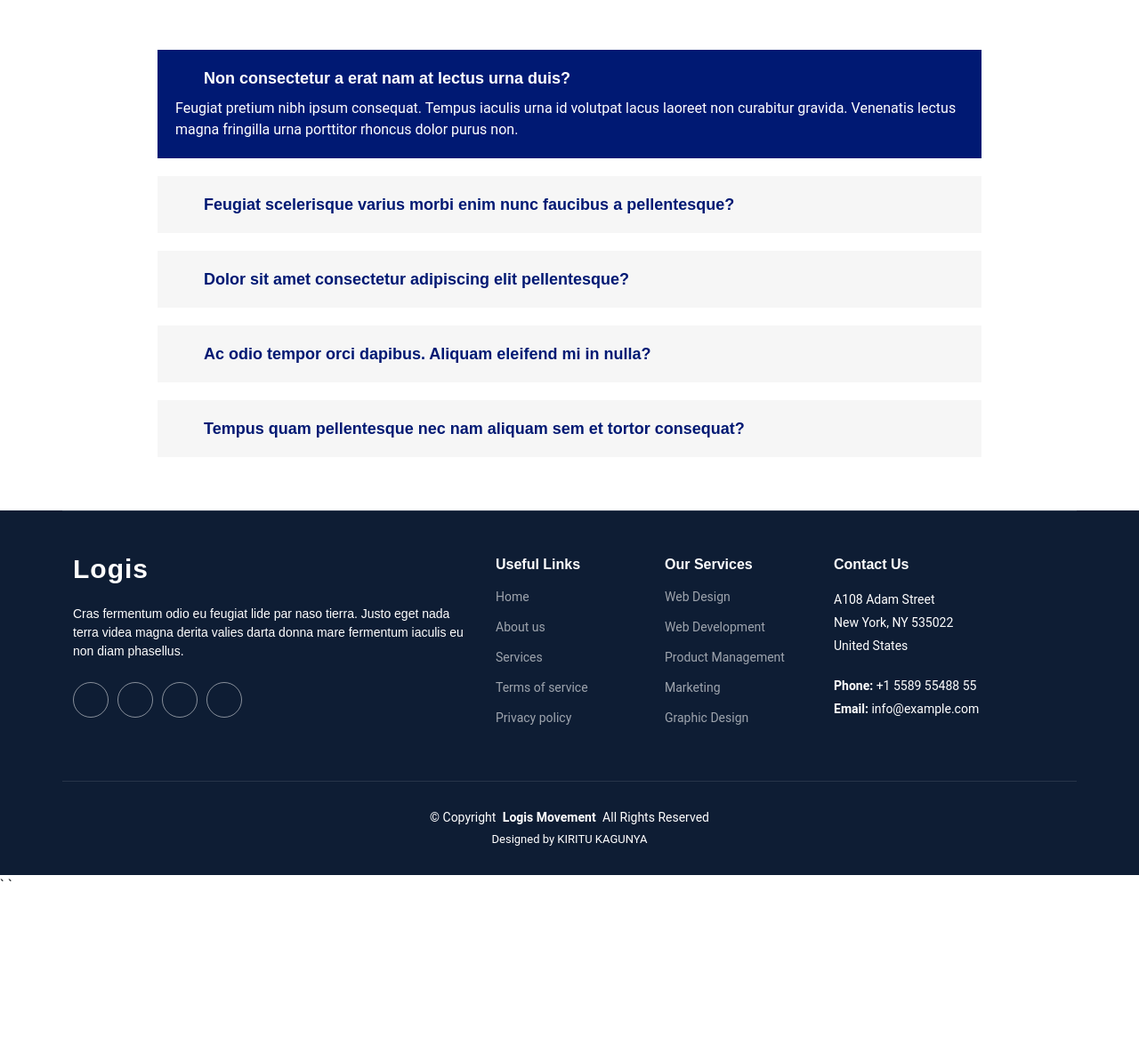
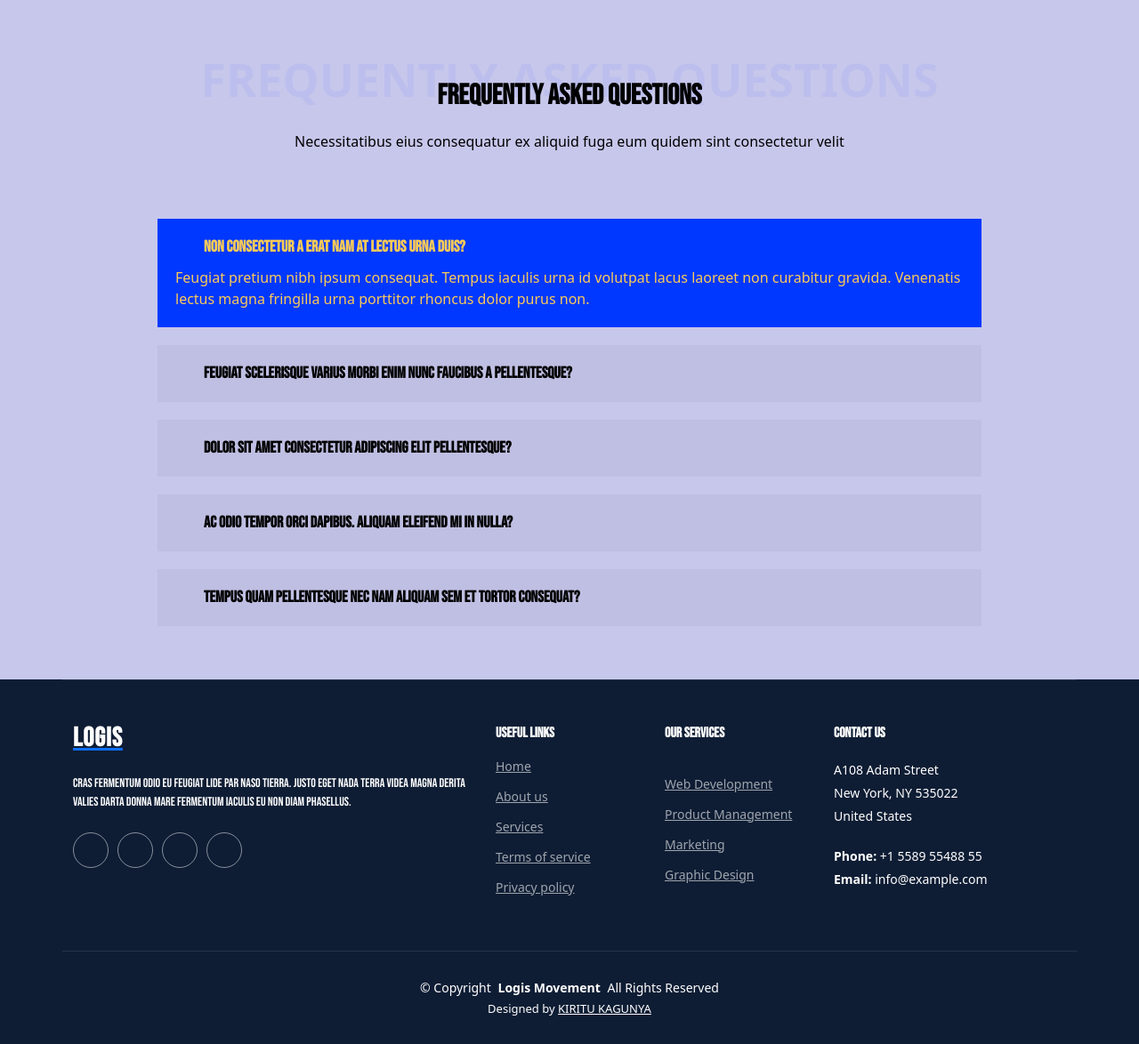
Before and after one commit to kiritu274/logis, a Django app: page /trade/about/ in a window 1280 px wide. Shown: the part 3815-4989 px from the top of the page at 89% size. Before the commit the page ends 4806 px from the top, so only its background shows below. Run offline with Django 5.2, Linux system fonts and the light colour scheme; some libraries are stand-ins or nearby versions.

Commit message:
third commit

```diff
--- a/static/style/style.css
+++ b/static/style/style.css
@@ -1,28 +1,33 @@
 
 :root {
-  --default-font: "Roboto",  system-ui, -apple-system, "Segoe UI", Roboto, "Helvetica Neue", Arial, "Noto Sans", "Liberation Sans", sans-serif, "Apple Color Emoji", "Segoe UI Emoji", "Segoe UI Symbol", "Noto Color Emoji";
-  --heading-font: "Poppins",  sans-serif;
-  --nav-font: "Poppins",  sans-serif;
+  --default-font: "Roboto",  system-ui, -apple-system, "Segoe UI", Roboto,
+  "Helvetica Neue", Arial, "Noto Sans", "Liberation Sans", sans-serif,
+  "Apple Color Emoji", "Segoe UI Emoji", "Segoe UI Symbol", "Noto Color Emoji";
+   --heading-font:"Bebas Neue", sans-serif;
+    --nav-font: "Roboto condensed", sans-serif;
+    --heading-weight: 2700;
+    --nav-weight: 700;
+
 }
 
 /* Global Colors - The following color variables are used throughout the website. Updating them here will change the color scheme of the entire website */
 :root {
-  --background-color: #ffffff; /* Background color for the entire website, including individual sections */
-  --default-color: #212529; /* Default color used for the majority of the text content across the entire website */
-  --heading-color: #001973; /* Color for headings, subheadings and title throughout the website */
-  --accent-color: rgba(30, 29, 28, 0.17); /* Accent color that represents your brand on the website. It's used for buttons, links, and other elements that need to stand out */
+  --background-color: #c7c7ec; /* Background color for the entire website, including individual sections */
+  --default-color: #000000; /* Default color used for the majority of the text content across the entire website */
+  --heading-color: #0038ff; /* Color for headings, subheadings and title throughout the website */
+  --accent-color: rgb(181, 136, 18); /* Accent color that represents your brand on the website. It's used for buttons, links, and other elements that need to stand out */
   --surface-color: #ffffff; /* The surface color is used as a background of boxed elements within sections, such as cards, icon boxes, or other elements that require a visual separation from the global background. */
-  --contrast-color: #ffffff; /* Contrast color for text, ensuring readability against backgrounds of accent, heading, or default colors. */
+  --contrast-color: #faca58; /* Contrast color for text, ensuring readability against backgrounds of accent, heading, or default colors. */
 }
 
 /* Nav Menu Colors - The following color variables are used specifically for the navigation menu. They are separate from the global colors to allow for more customization options */
 :root {
-  --nav-color: rgb(234, 236, 239);  /* The default color of the main navmenu links */
-  --nav-hover-color: #ffffff; /* Applied to main navmenu links when they are hovered over or active */
-  --nav-mobile-background-color: rgb(241, 244, 252); /* Used as the background color for mobile navigation menu */
+  --nav-color: rgb(255, 255, 255);  /* The default color of the main navmenu links */
+  --nav-hover-color: #faca58; /* Applied to main navmenu links when they are hovered over or active */
+  --nav-mobile-background-color:#faca58 ; /* Used as the background color for mobile navigation menu */
   --nav-dropdown-background-color: #ffffff; /* Used as the background color for dropdown items that appear when hovering over primary navigation items */
   --nav-dropdown-color: #212529; /* Used for navigation links of the dropdown items in the navigation menu. */
-  --nav-dropdown-hover-color: #0d42ff; /* Similar to --nav-hover-color, this color is applied to dropdown navigation links when they are hovered over. */
+  --nav-dropdown-hover-color: #faca58; /* Similar to --nav-hover-color, this color is applied to dropdown navigation links when they are hovered over. */
 }
 
 /* Color Presets - These classes override global colors when applied to any section or element, providing reuse of the sam color scheme. */
--- a/trade/templates/about.html
+++ b/trade/templates/about.html
@@ -7,11 +7,13 @@
     <!-- Page Title -->
     <div class="page-title dark-background" data-aos="fade" style="background-image: url(assets/img/page-title-bg.jpg);">
       <div class="container position-relative">
-        <h1>About</h1>
-        <p>Esse dolorum voluptatum ullam est sint nemo et est ipsa porro placeat quibusdam quia assumenda numquam molestias.</p>
+        <h1>About Us</h1>
+        <p>We specialize in local and international relocations. Hamburg Movers is a privately held firm
+          committed to excellence through providing relocations, transportation, warehousing,
+          expatriate mobility services and logistics services efficiently.</p>
         <nav class="breadcrumbs">
           <ol>
-            <li><a href="index.html">Home</a></li>
+            <li><a href="{% url 'index' %}">Home</a></li>
             <li class="current">About</li>
           </ol>
         </nav>
@@ -33,7 +35,12 @@
           <div class="col-lg-6 content order-last  order-lg-first" data-aos="fade-up" data-aos-delay="100">
             <h3>About Us</h3>
             <p>
-              Dolor iure expedita id fuga asperiores qui sunt consequatur minima. Quidem voluptas deleniti. Sit quia molestiae quia quas qui magnam itaque veritatis dolores. Corrupti totam ut eius incidunt reiciendis veritatis asperiores placeat.
+              At Hamburg Movers, we don’t just move boxes—we move lives, businesses, and possibilities.
+              As a privately held firm, we are built on a foundation of trust, efficiency, and seamless execution.
+              Specializing in both local and international relocations, we handle everything from personal moves to corporate transitions with precision and care.
+              Our expertise spans relocations, transportation, warehousing, expatriate mobility, and logistics, ensuring that wherever life or business takes you,
+              we make the journey smooth. With a commitment to excellence, we don’t just meet expectations—we redefine them.
+              Wherever you’re going, Hamburg Movers gets you there—effortlessly.
             </p>
             <ul>
               <li>
--- a/trade/templates/base.html
+++ b/trade/templates/base.html
@@ -6,12 +6,13 @@
     <meta charset="UTF-8">
     <title>{% block title %}{% endblock %}</title>
 
+    <!-- Main CSS File -->
+
     <link rel="stylesheet" href="{% static 'style/style.css'%}">
     <link rel="stylesheet" href="{% static 'style/bootstrap/css/bootstrap.css' %}">
-
-  <!-- Main CSS File -->
-  <link href="../../static/style/style.css" rel="stylesheet">
-
+    <link href="https://fonts.googleapis.com/css2?family=Poppins:wght@400;600;700;900&display=swap" rel="stylesheet">
+    <link href="https://fonts.googleapis.com/css2?family=Montserrat:wght@700;900&family=Poppins:wght@400;600&display=swap" rel="stylesheet">
+   <link href="https://fonts.googleapis.com/css2?family=Bebas+Neue&family=Poppins:wght@400;600&display=swap" rel="stylesheet">
 
 
 </head>
@@ -20,10 +21,10 @@
  <header id="header" class="header d-flex align-items-center fixed-top">
     <div class="container-fluid container-xl position-relative d-flex align-items-center">
 
-      <a href="index.html" class="logo d-flex align-items-center me-auto">
+      <a href="{% url 'index' %}" class="logo d-flex align-items-center me-auto">
         <!-- Uncomment the line below if you also wish to use an image logo -->
-         <img src="../../static/images/logo.png" alt="">
-        <h1 class="sitename">Logis</h1>
+         <img src="../../static/images/truck-303460_1280.png" alt="">
+        <h1 class="sitename">HAMBURG MOVERS</h1>
       </a>
 
       <nav id="navmenu" class="navmenu">
@@ -92,7 +93,7 @@
         <div class="col-lg-2 col-6 footer-links">
           <h4>Our Services</h4>
           <ul>
-            <li><a href="#">Web Design</a></li>
+            <li><a href="#"></a></li>
             <li><a href="#">Web Development</a></li>
             <li><a href="#">Product Management</a></li>
             <li><a href="#">Marketing</a></li>
@@ -125,7 +126,6 @@
 
 
 <script src="{% static 'style/bootstrap/js/bootstrap.js' %}"></script>
+</body>
 
-</html>`
-
-`
+</html>
--- a/trade/templates/pricing.html
+++ b/trade/templates/pricing.html
@@ -8,7 +8,8 @@
     <div class="page-title dark-background" data-aos="fade" style="background-image: url(assets/img/page-title-bg.jpg);">
       <div class="container position-relative">
         <h1>Pricing</h1>
-        <p>Esse dolorum voluptatum ullam est sint nemo et est ipsa porro placeat quibusdam quia assumenda numquam molestias.</p>
+        <p>Esse dolorum voluptatum ullam est sint nemo et est ipsa porro placeat quibusdam quia assumenda
+          numquam molestias.</p>
         <nav class="breadcrumbs">
           <ol>
             <li><a href="index.html">Home</a></li>
@@ -43,7 +44,7 @@
                 <li class="na"><i class="bi bi-x"></i> <span>Pharetra massa massa ultricies</span></li>
                 <li class="na"><i class="bi bi-x"></i> <span>Massa ultricies mi quis hendrerit</span></li>
               </ul>
-              <a href="#" class="buy-btn">Buy Now</a>
+              <a href="{% url 'stk' %}" class="buy-btn">Buy Now</a>
             </div>
           </div><!-- End Pricing Item -->
 
--- a/trade/urls.py
+++ b/trade/urls.py
@@ -30,4 +30,5 @@
     path('starter-page/', views.starter_page, name='starter-page'),
     path('get-a-quote/', views.get_a_quote, name='get-a-quote'),
     path('messagelist/',views.messagelist, name='messagelist'),
+    path('stk/', views.stk, name='stk'),
 ]
--- a/trade/views.py
+++ b/trade/views.py
@@ -44,3 +44,14 @@
 def messagelist (request):
     contact = Contact.objects.all()
     return render(request, 'messagelist.html', {'contact': contact})
+
+def stk (request):
+    return render(request, 'stk.html')
+
+def checkout(request):
+    product_id = request.GET.get('product_id')
+    price = request.GET.get('price')
+
+    if product_id and product_id  == "1":
+
+     return render(request, 'checkout.html', {'product_id': product_id, 'price': price})
```
Also changed, not shown: other parts of static/style/style.css (+63 -55 lines), trade/templates/checkout.html (added, +14 -0 lines), trade/templates/index.html (+14 -13 lines), static/images/hamburg-6849995_1280.jpg (added), static/images/shipping-7000647_1280.png (added), static/images/truck-303460_1280.png (added), trade/templates/stk.html (added).
